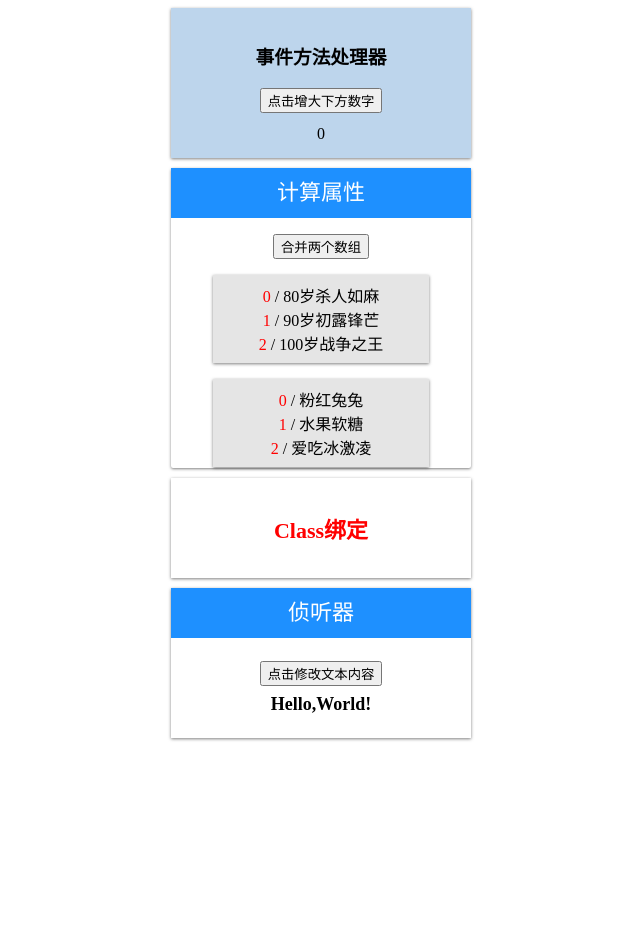
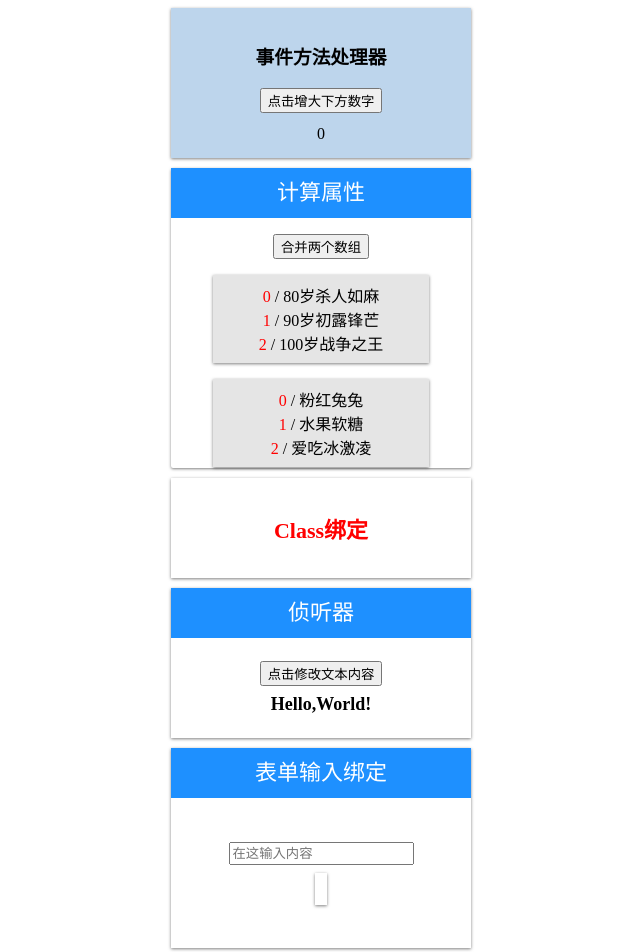
Before and after one commit to ruoton6/vue-base, a Vue app: page / in a window 1280 px wide. Shown: the top 952 px of the page, without its empty margins (319-959 px from the left). Before the commit the page ends 800 px from the top, so only its background shows below. Built offline with nearby package versions, Linux system fonts and the light colour scheme.

Commit message:
更新：表单输入绑定

```diff
--- a/src/App.vue
+++ b/src/App.vue
@@ -1,8 +1,9 @@
 <script setup>
-import EventDemo from './components/EventDemo.vue';
-import ComputedDemo from './components/ComputedDemo.vue';
-import ClassDemo from './components/ClassDemo.vue';
-import WatchDemo from './components/WatchDemo.vue';
+import EventDemo from "./components/EventDemo.vue";
+import ComputedDemo from "./components/ComputedDemo.vue";
+import ClassDemo from "./components/ClassDemo.vue";
+import WatchDemo from "./components/WatchDemo.vue";
+import ModelDemo from "./components/ModelDemo.vue";
 </script>
 
 <template>
@@ -10,4 +11,5 @@ import WatchDemo from './components/WatchDemo.vue';
   <ComputedDemo />
   <ClassDemo />
   <WatchDemo />
+  <ModelDemo />
 </template>
--- /dev/null
+++ b/src/components/ModelDemo.vue
@@ -0,0 +1,77 @@
+<template>
+    <div class="model-wrapper">
+        <div class="model-title">
+            表单输入绑定
+        </div>
+        <div class="model-main">
+            <form action="#">
+                <!-- 主要用到 v-model -->
+                <input type="text" v-model="message" maxlength="20" placeholder="在这输入内容">
+                <div class="model-message">
+                    {{ message }}
+                </div>
+            </form>
+        </div>
+    </div>
+</template>
+
+<script>
+export default {
+    data() {
+        return {
+            message: ""
+        }
+    }
+}
+</script>
+
+<style>
+.model-wrapper {
+    height: 200px;
+    width: 300px;
+    margin: 10px auto;
+    box-shadow: 0px 1px 3px rgba(0, 0, 0, .5);
+}
+
+.model-title {
+    height: 50px;
+    width: 100%;
+    text-align: center;
+    line-height: 50px;
+    background-color: #1e90ff;
+    font-size: 22px;
+    color: #ffffff;
+}
+
+.model-main {
+    height: 150px;
+    width: 100%;
+    display: flex;
+    justify-content: center;
+    align-items: center;
+    flex-direction: column;
+}
+
+.model-main form {
+    height: 100%;
+    width: 100%;
+    display: flex;
+    justify-content: center;
+    align-items: center;
+    flex-direction: column;
+}
+
+.model-main input {
+    padding: 2px;
+}
+
+.model-message {
+    height: 20px;
+    box-shadow: 0px 1px 3px rgba(0, 0, 0, .5);
+    margin-top: 8px;
+    line-height: 20px;
+    text-align: center;
+    font-size: 18px;
+    padding: 6px;
+}
+</style>
```
Also changed, not shown: 1 other file (tests, documents, lock files or other folders).
